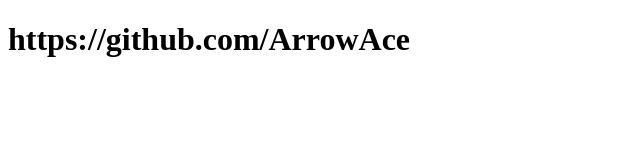
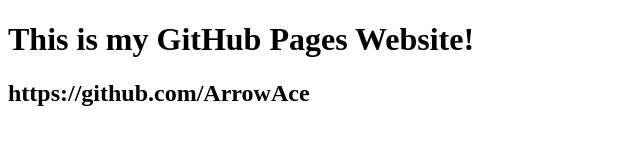
Before and after one commit to ArrowAce/ArrowAce.github.io, a plain HTML site: page index.html in a window 1280 px wide. Shown: the whole page, without its empty margins (0-640 px from the left). Drawn offline with Linux system fonts and the light colour scheme.

Commit message:
Update index.html

```diff
--- a/index.html
+++ b/index.html
@@ -6,6 +6,7 @@
         </title>
     </head>
     <body>
-        <h1>https://github.com/ArrowAce</h1>
+        <h1>This is my GitHub Pages Website!</h1>
+        <h2><a>https://github.com/ArrowAce</a></h2>
     </body>
 </html>
```
